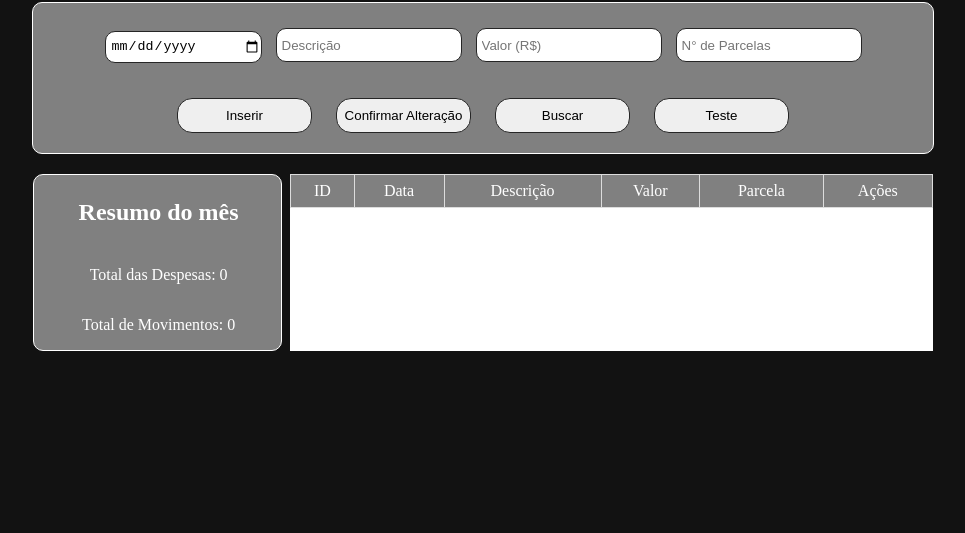
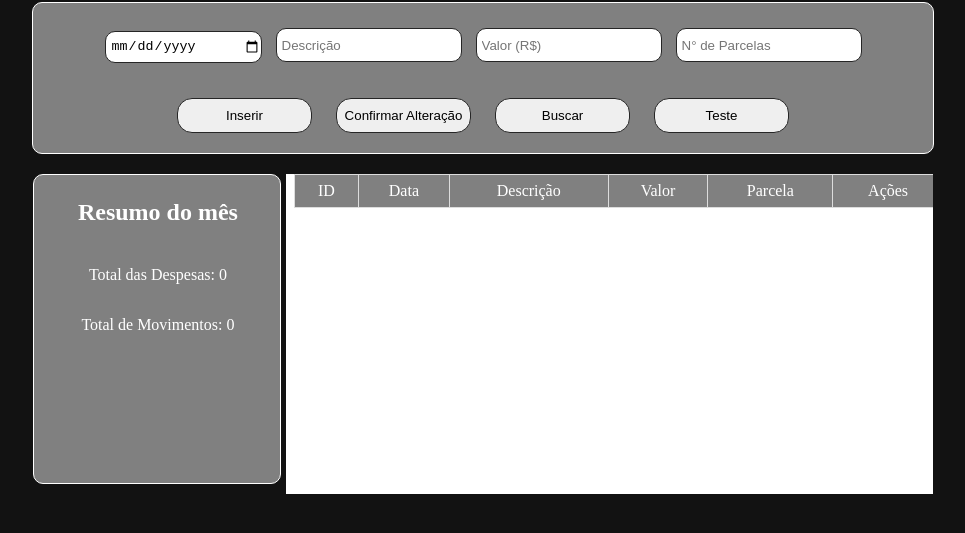
Before and after one commit to Fillipe2/ProjetoPW, a plain HTML site: page index.html in a window 1280 px wide. Shown: the part 159-692 px from the top of the page, without its empty margins (157-1122 px from the left). Drawn offline with Linux system fonts and the light colour scheme.

Commit message:
rolagem e centralização tabela

```diff
--- a/assets/css/style.css
+++ b/assets/css/style.css
@@ -102,11 +102,20 @@ input::-webkit-outer-spin-button, input::-webkit-inner-spin-button {
     flex-direction: row;
 }
 
+#rolagem {
+    height: 320px;
+    overflow-x: auto;
+    background-color: white;
+    margin-left: 5px;
+}
+
 #tabela {
     width: 650px;
     border-collapse: collapse;
     margin-left: 1vh;
     background-color: white;
+    text-align: center;
+    margin-bottom: 10px;
 }
 
 .divResumo{
@@ -117,6 +126,7 @@ input::-webkit-outer-spin-button, input::-webkit-inner-spin-button {
     display: flex;
     flex-direction: column;
     align-items: center;
+    margin-bottom: 10px;
 }
 
 p{
--- a/index.html
+++ b/index.html
@@ -44,6 +44,7 @@
             <p id="totalGasto" class="resumo"> Total das Despesas: </p>
             <p id="totalMovimentos" class="resumo"> Total de Movimentos: </p>
         </div>
+        <div id="rolagem">
             <table id="tabela">
                 <thead>
                     <th>ID</th>
@@ -54,6 +55,7 @@
                     <th>Ações</th>
                     <tbody></tbody>
             </table>
+        </div>
 
     </section>
 </body>
```
Lines whose indentation alone changed are shown as unchanged.
